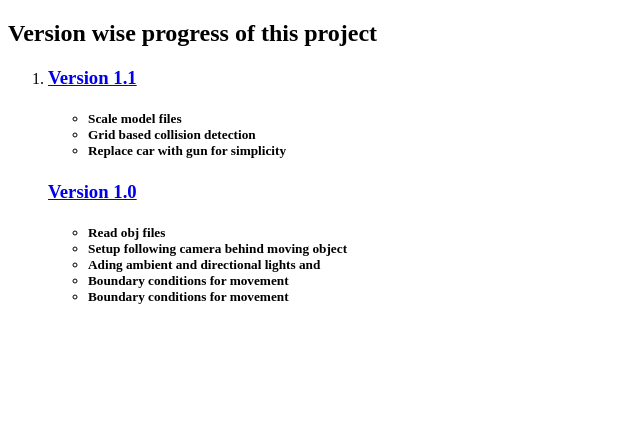
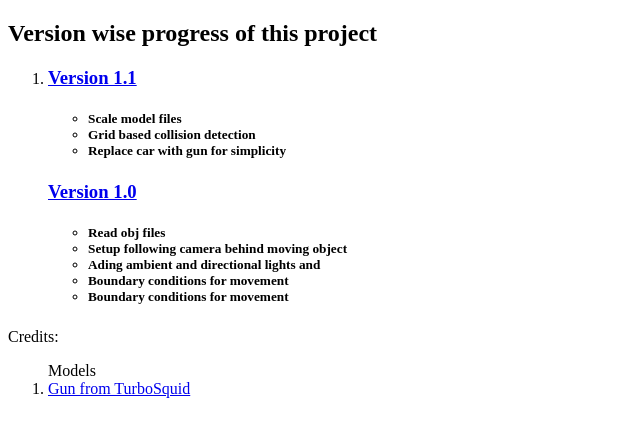
Before and after one commit to jatin3893/ThreeGL, a plain HTML site: page index.html in a window 1280 px wide. Shown: the whole page, without its empty margins (0-640 px from the left). Drawn offline with Linux system fonts and the light colour scheme.

Commit message:
adding gun credits

```diff
--- a/index.html
+++ b/index.html
@@ -31,5 +31,13 @@
         </div>
     </li>
 </ol>
+
+<div>
+    Credits:
+    <ol>
+        Models
+        <li><a href="http://www.turbosquid.com/3d-models/free-m1911a1-pistol-3d-model/362695">Gun from TurboSquid</a></li>
+    </ol>
+</div>
 </body>
 </html>
```
